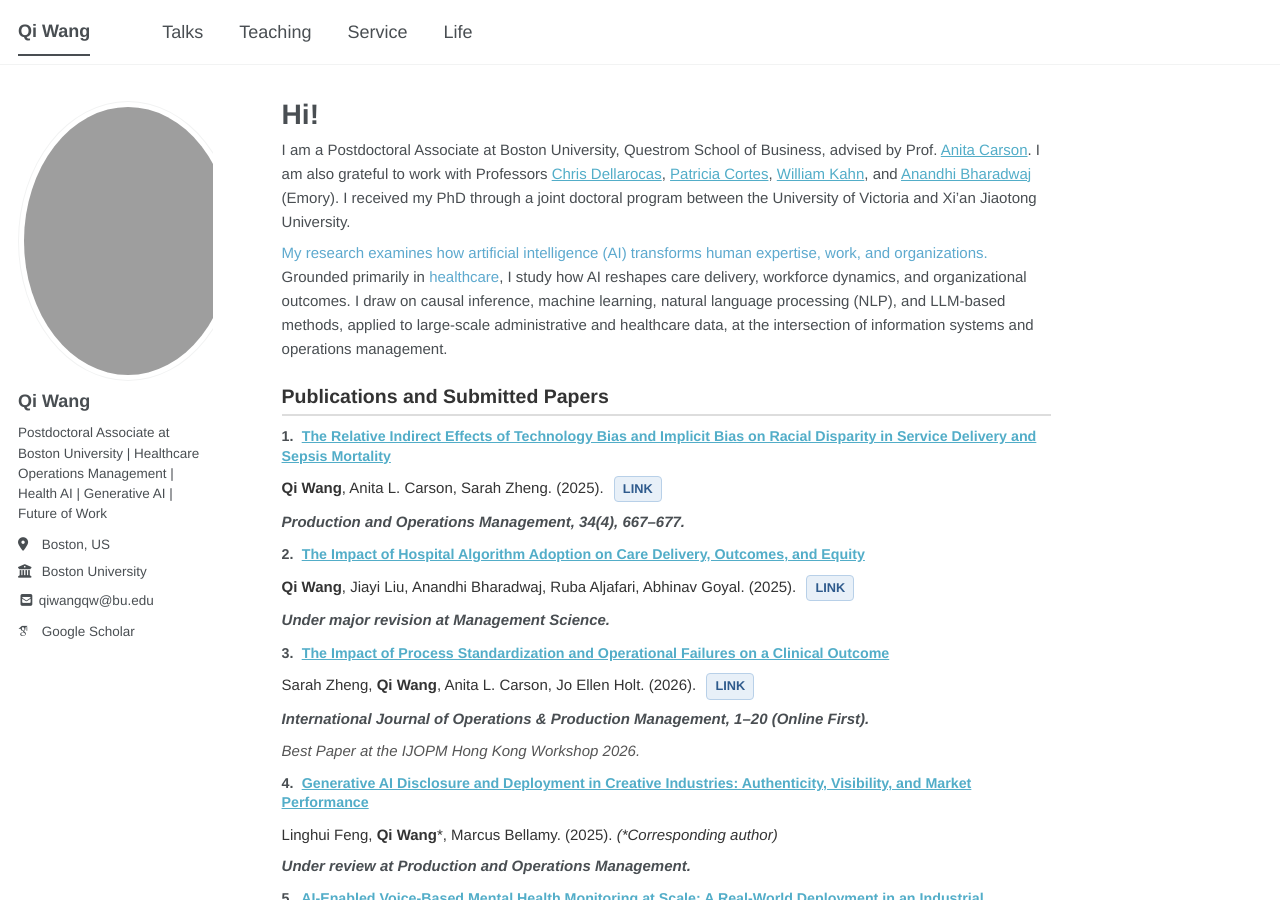
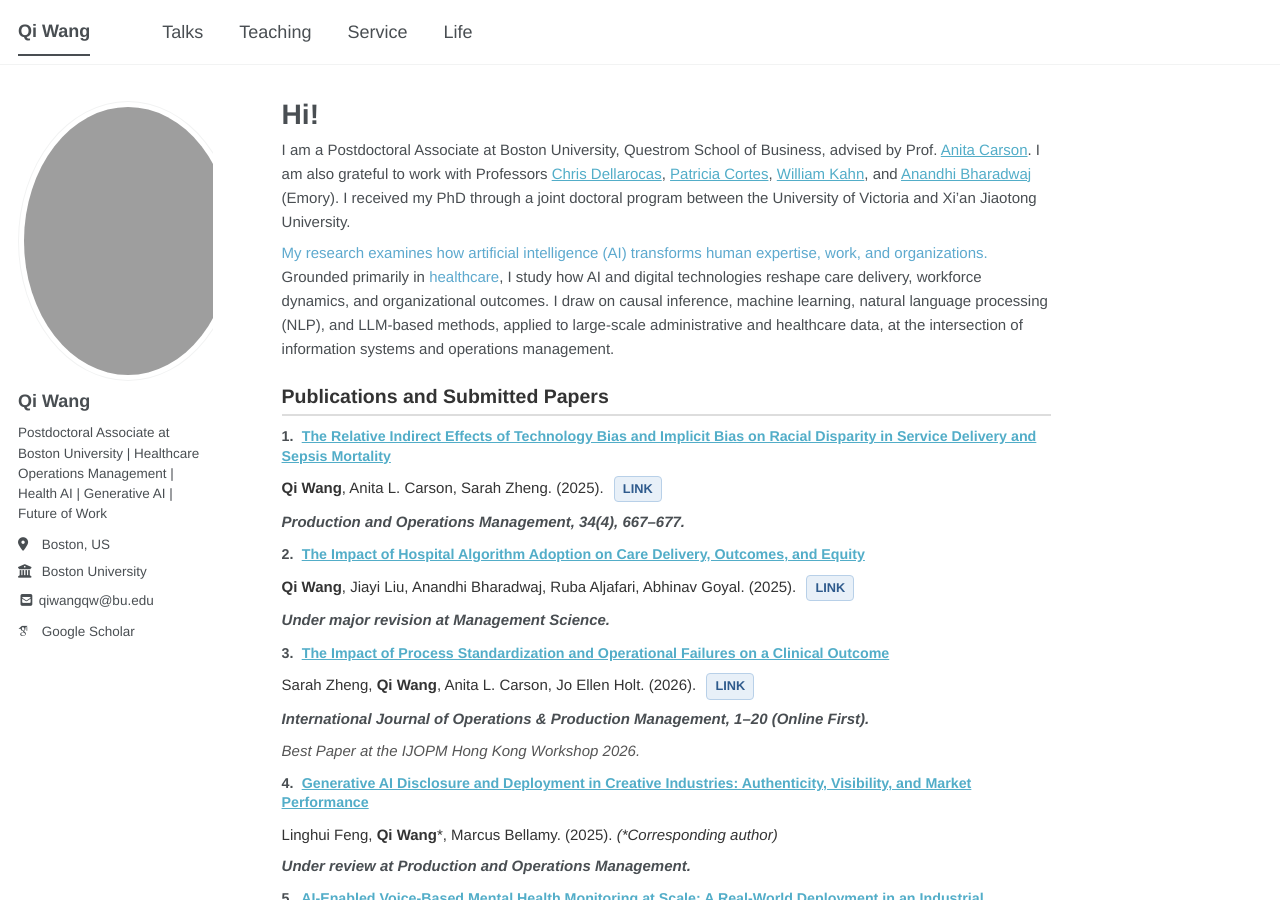
Before and after one commit to qiwang-katherine/qiwang-katherine.github.io, a Jekyll site: the page built from _pages/about.md, in a window 1280 px wide and 900 px high. Built offline with Jekyll 4.4.1, drawn with Linux system fonts in a browser that asks for light colours; some web fonts are replaced; a script bundle is joined from its source files by our own code; library files that are not in the unit come from our copies.

Commit message:
about.md

```diff
--- a/_pages/about.md
+++ b/_pages/about.md
@@ -9,7 +9,7 @@
 
 I am a Postdoctoral Associate at Boston University, Questrom School of Business, advised by Prof. [Anita Carson](https://www.bu.edu/questrom/profiles/anita-carson/). I am also grateful to work with Professors [Chris Dellarocas](https://www.bu.edu/questrom/profiles/chrysanthos-dellarocas/), [Patricia Cortes](https://www.bu.edu/questrom/profiles/patricia-cortes/), [William Kahn](https://www.bu.edu/questrom/profiles/william-kahn/), and [Anandhi Bharadwaj](https://goizueta.emory.edu/faculty/profiles/anandhi-bharadwaj) (Emory). I received my PhD through a joint doctoral program between the University of Victoria and Xi'an Jiaotong University.
 
-<span style="color: #5DA9CE;">My research examines how artificial intelligence (AI) transforms human expertise, work, and organizations.</span> Grounded primarily in <span style="color: #5DA9CE;">healthcare</span>, I study how AI reshapes care delivery, workforce dynamics, and organizational outcomes. I draw on causal inference, machine learning, natural language processing (NLP), and LLM-based methods, applied to large-scale administrative and healthcare data, at the intersection of information systems and operations management.
+<span style="color: #5DA9CE;">My research examines how artificial intelligence (AI) transforms human expertise, work, and organizations.</span> Grounded primarily in <span style="color: #5DA9CE;">healthcare</span>, I study how AI and digital technologies reshape care delivery, workforce dynamics, and organizational outcomes. I draw on causal inference, machine learning, natural language processing (NLP), and LLM-based methods, applied to large-scale administrative and healthcare data, at the intersection of information systems and operations management.
 
 {% include base_path %}
 
```
